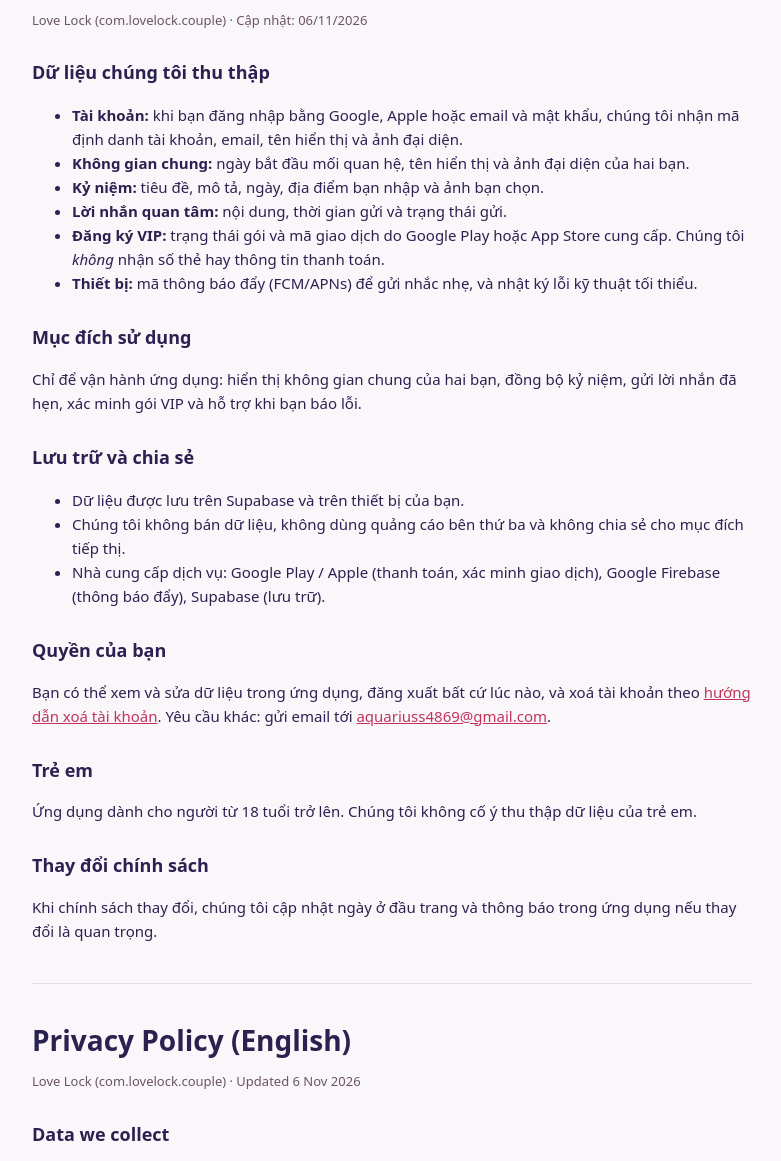
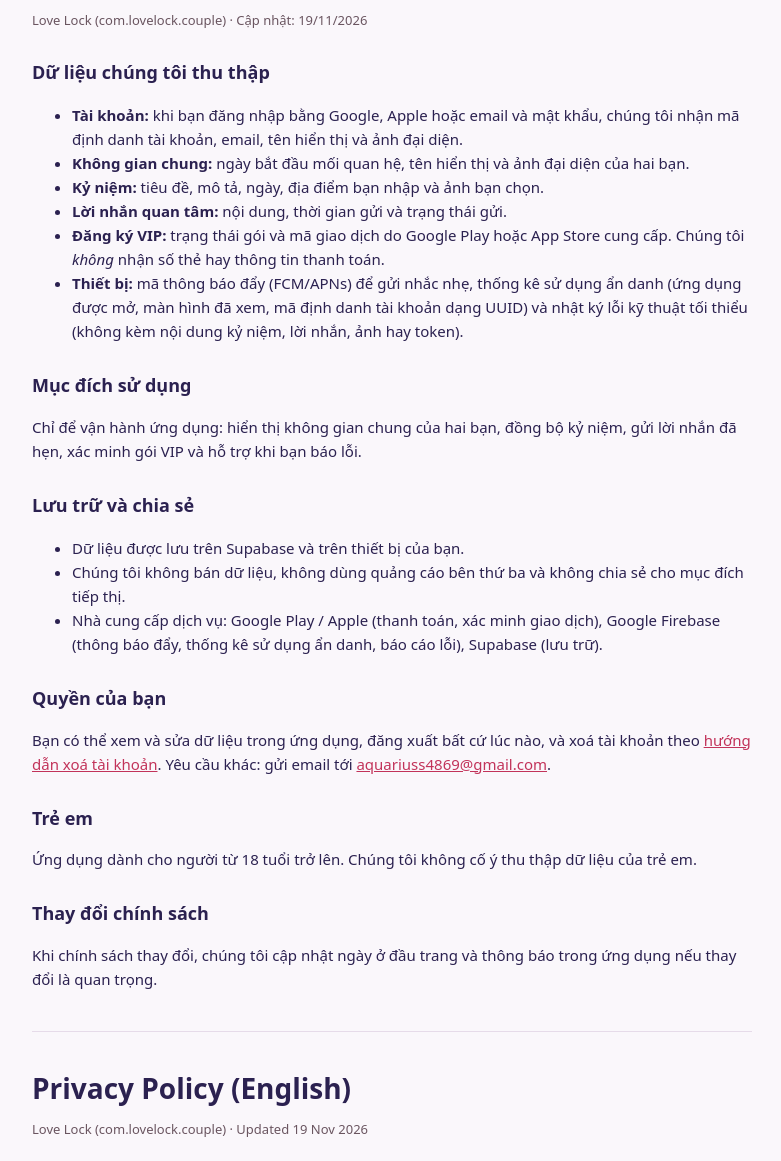
Before and after one commit to Trung15010802/love-lock-legal, a plain HTML site: page privacy.html in a window 1280 px wide. Shown: the part 69-1230 px from the top of the page, without its empty margins (248-1029 px from the left). Drawn offline with Linux system fonts and the light colour scheme.

Commit message:
docs: disclose firebase analytics and crash reporting

```diff
--- a/privacy.html
+++ b/privacy.html
@@ -18,7 +18,7 @@
 </head>
 <body><main>
 <h1>Chính sách quyền riêng tư</h1>
-<p class="muted">Love Lock (com.lovelock.couple) · Cập nhật: 06/11/2026</p>
+<p class="muted">Love Lock (com.lovelock.couple) · Cập nhật: 19/11/2026</p>
 
 <h2>Dữ liệu chúng tôi thu thập</h2>
 <ul>
@@ -27,7 +27,7 @@
   <li><strong>Kỷ niệm:</strong> tiêu đề, mô tả, ngày, địa điểm bạn nhập và ảnh bạn chọn.</li>
   <li><strong>Lời nhắn quan tâm:</strong> nội dung, thời gian gửi và trạng thái gửi.</li>
   <li><strong>Đăng ký VIP:</strong> trạng thái gói và mã giao dịch do Google Play hoặc App Store cung cấp. Chúng tôi <em>không</em> nhận số thẻ hay thông tin thanh toán.</li>
-  <li><strong>Thiết bị:</strong> mã thông báo đẩy (FCM/APNs) để gửi nhắc nhẹ, và nhật ký lỗi kỹ thuật tối thiểu.</li>
+  <li><strong>Thiết bị:</strong> mã thông báo đẩy (FCM/APNs) để gửi nhắc nhẹ, thống kê sử dụng ẩn danh (ứng dụng được mở, màn hình đã xem, mã định danh tài khoản dạng UUID) và nhật ký lỗi kỹ thuật tối thiểu (không kèm nội dung kỷ niệm, lời nhắn, ảnh hay token).</li>
 </ul>
 
 <h2>Mục đích sử dụng</h2>
@@ -37,7 +37,7 @@
 <ul>
   <li>Dữ liệu được lưu trên Supabase và trên thiết bị của bạn.</li>
   <li>Chúng tôi không bán dữ liệu, không dùng quảng cáo bên thứ ba và không chia sẻ cho mục đích tiếp thị.</li>
-  <li>Nhà cung cấp dịch vụ: Google Play / Apple (thanh toán, xác minh giao dịch), Google Firebase (thông báo đẩy), Supabase (lưu trữ).</li>
+  <li>Nhà cung cấp dịch vụ: Google Play / Apple (thanh toán, xác minh giao dịch), Google Firebase (thông báo đẩy, thống kê sử dụng ẩn danh, báo cáo lỗi), Supabase (lưu trữ).</li>
 </ul>
 
 <h2>Quyền của bạn</h2>
@@ -54,7 +54,7 @@
 <hr>
 
 <h1>Privacy Policy (English)</h1>
-<p class="muted">Love Lock (com.lovelock.couple) · Updated 6 Nov 2026</p>
+<p class="muted">Love Lock (com.lovelock.couple) · Updated 19 Nov 2026</p>
 
 <h2>Data we collect</h2>
 <ul>
@@ -63,7 +63,7 @@
   <li><strong>Memories:</strong> title, description, date, the location you type and the photos you pick.</li>
   <li><strong>Care messages:</strong> body, scheduled time and delivery status.</li>
   <li><strong>VIP:</strong> plan status and the transaction id supplied by Google Play or the App Store. We never receive card numbers.</li>
-  <li><strong>Device:</strong> a push token (FCM/APNs) for reminders and minimal crash diagnostics.</li>
+  <li><strong>Device:</strong> a push token (FCM/APNs) for reminders, anonymous usage statistics (app opens, screens viewed, your account UUID) and minimal crash diagnostics (no memory, care message, photo or token content).</li>
 </ul>
 
 <h2>Why we use it</h2>
@@ -73,7 +73,7 @@
 <ul>
   <li>Stored on Supabase and on your device.</li>
   <li>No selling, no third-party advertising, no marketing sharing.</li>
-  <li>Processors: Google Play / Apple (payments), Google Firebase (push), Supabase (hosting).</li>
+  <li>Processors: Google Play / Apple (payments), Google Firebase (push, anonymous usage statistics, crash reports), Supabase (hosting).</li>
 </ul>
 
 <h2>Your rights</h2>
```
